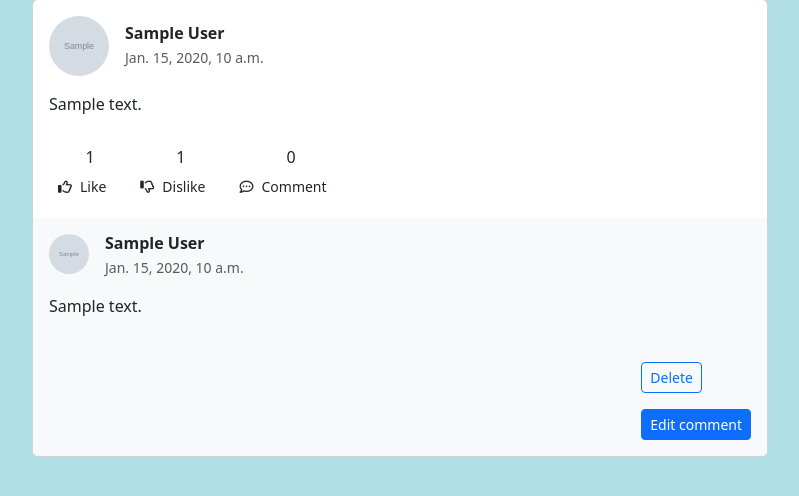
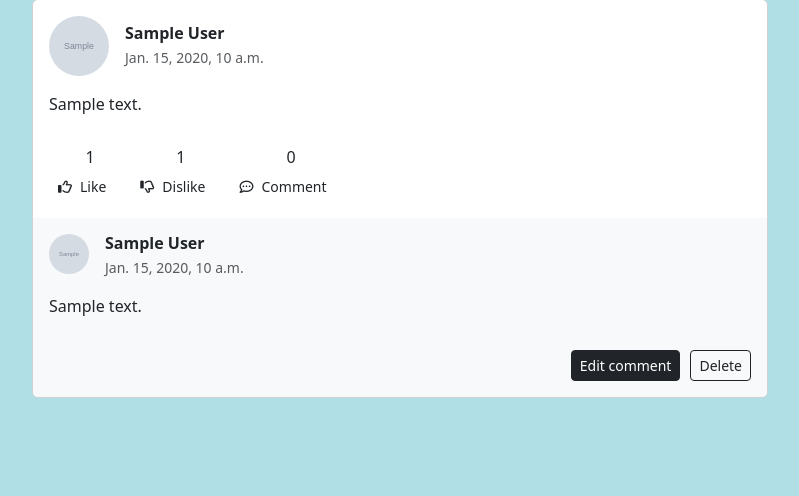
Before and after one commit to Johnny-FTW/Django-Profile-Viewer, a Django app: page /news/ in a window 1280 px wide. Shown: the part 153-649 px from the top of the page, without its empty margins (240-1039 px from the left). Run offline with Django 4.2, Linux system fonts and the light colour scheme; a user stored in the database is signed in; tables that the repository leaves empty hold one stand-in row (values such as "Sample post"); grey boxes marked "Sample" are stand-in pictures.

Commit message:
edit models

```diff
--- a/viewer/models.py
+++ b/viewer/models.py
@@ -34,7 +34,7 @@ class Profile(Model):
 
 class Status(models.Model):
     user = models.ForeignKey(User, on_delete=models.CASCADE)
-    text = models.CharField(max_length=2000)
+    text = models.TextField(max_length=2000)
     date_created = models.DateTimeField(auto_now_add=True)
     likes = models.ManyToManyField(User, related_name='liked_statuses', blank=True)
     dislikes = models.ManyToManyField(User, related_name='disliked_statuses', blank=True)
@@ -49,7 +49,7 @@ class Status(models.Model):
 class Comment(models.Model):
     user = models.ForeignKey(User, on_delete=models.CASCADE)
     status = models.ForeignKey(Status, on_delete=models.CASCADE)
-    text = models.CharField(max_length=200)
+    text = models.TextField(max_length=2000)
     date_created = models.DateTimeField(auto_now_add=True)
 
     def __str__(self):
--- a/viewer/templates/news.html
+++ b/viewer/templates/news.html
@@ -130,16 +130,19 @@
                             {{ comment.text }}
                         </p>
                         {% if request.user == comment.user %}
-                        <div class="float-end mt-2 pt-1">
-                            <form method="post" action="{% url 'delete_comment' comment.id %}">
+                        <div class="d-flex flex-row-reverse">
+                            <form method="post" action="{% url 'delete_comment' comment.id %}" style="margin-left: 10px;">
                                 {% csrf_token %}
                                 <input type="hidden" name="comment_id" value="{{ comment.id }}">
-                                <button type="submit" class="btn btn-outline-primary btn-sm">
+                                <div class="mbr-section-btn">
+                                <button type="submit" class="btn btn-outline-dark btn-sm">
                                     Delete
                                 </button>
+                                    </div>
                             </form>
-                            <div class="mbr-section-btn mt-3">
-                                <a href="#edit_comment_{{ comment.id }}" class="btn btn-primary btn-sm">Edit comment</a>
+                            <div class="mbr-section-btn">
+                                <a href="#edit_comment_{{ comment.id }}" class="btn btn-dark btn-sm mr-2">Edit
+                                    comment</a>
                             </div>
                         </div>
                         <form method="post" action="{% url 'edit_comment' comment.id %}"
@@ -148,7 +151,7 @@
                             <input type="hidden" name="comment_id" value="{{ comment.id }}">
                             <textarea class="form-control mt-2" name="comment">{{ comment.text }}</textarea>
                             <div class="text-center mt-2">
-                                <button class="btn btn-success">Save</button>
+                                <button class="btn btn-outline-dark btn-sm">Save changes</button>
                             </div>
                         </form>
                         {% endif %}
```
